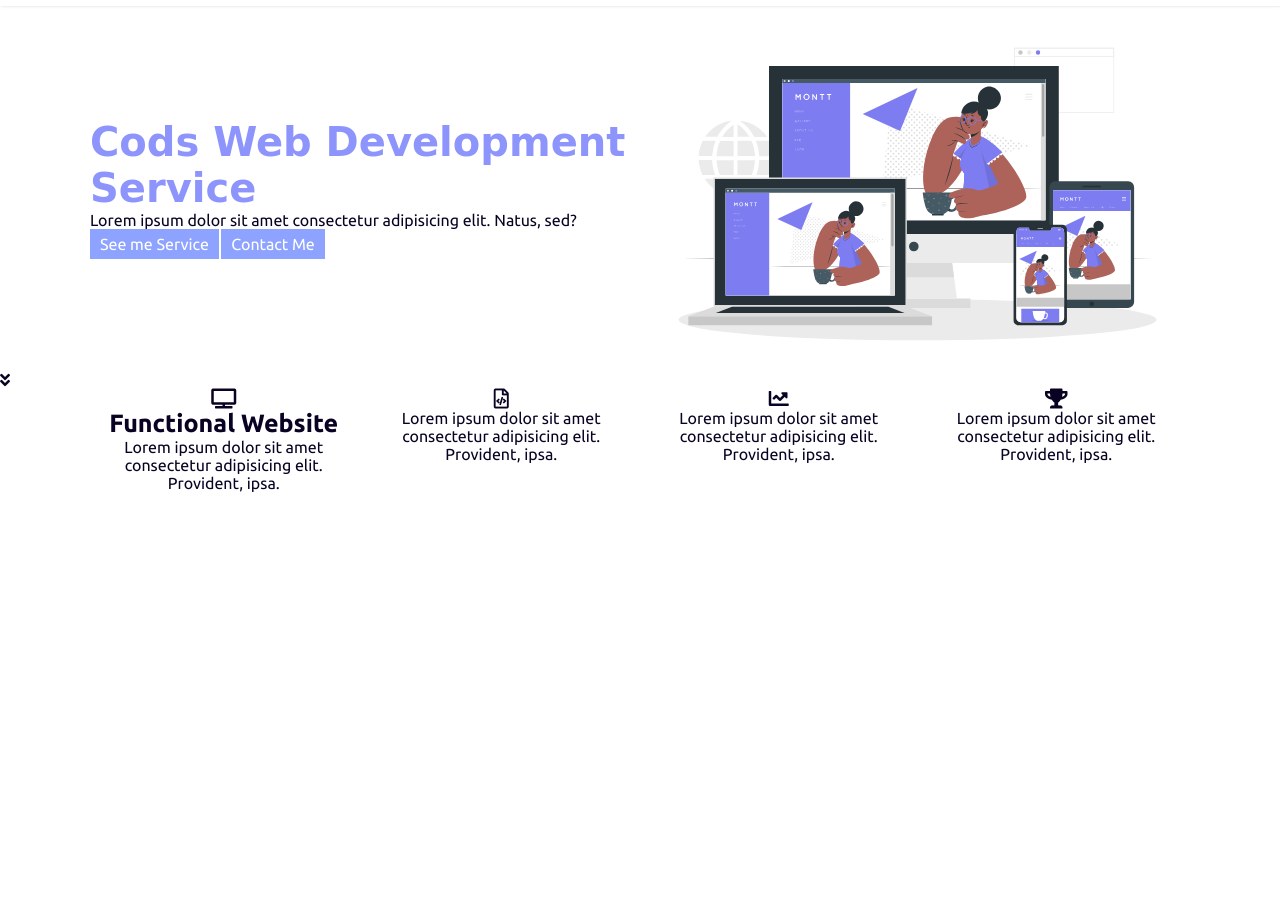
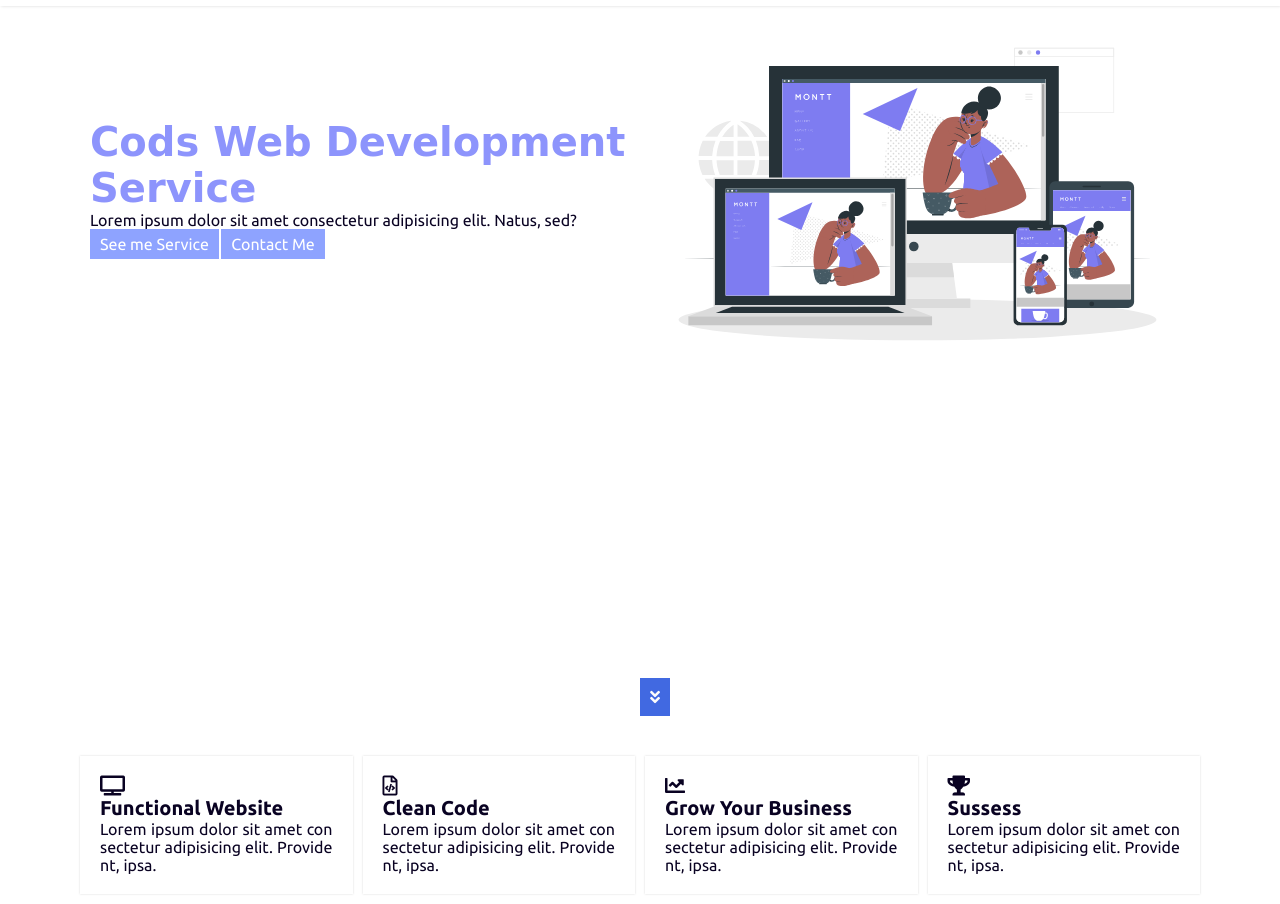
Before and after one commit to emetdas/protfolio, a website: page index.html in a window 1280 px wide. Shown: the part 54-958 px from the top of the page. Before the commit the page ends 800 px from the top, so only its background shows below. Drawn offline with Linux system fonts and the light colour scheme; a web font is replaced by a local one.

Commit message:
all code update is done

```diff
--- a/index.html
+++ b/index.html
@@ -74,29 +74,31 @@
         </div>
       </div>
       <!-- home-content-end -->
-      <a class="scroll-fature"><i class="fas fa-angle-double-down"></i></a>
+      <div class="container text-center">
+        <a href="#feature" class="scroll-fature"><i class="fas fa-angle-double-down"></i></a>
+      </div>
     </div>
     <!-- Home-end -->
     <!-- Features-start -->
-    <section class="features container grid grid-auto-fit-250 text-center">
-      <div class="feature-item">
+    <section class="features container grid grid-auto-fit-250 text-justify" id="feature">
+      <div class="feature-item box-shadow-custom p-2">
         <i class="fas fa-tv fa-2x"></i>
         <h4 class="feature-header">Functional Website</h4>
         <p>Lorem ipsum dolor sit amet consectetur adipisicing elit. Provident, ipsa.</p>
       </div>
-      <div class="feature-item">
+      <div class="feature-item box-shadow-custom p-2">
         <i class="far fa-file-code fa-2x"></i>
-        <h4 class="feature-header"></h4>
+        <h4 class="feature-header">Clean Code</h4>
         <p>Lorem ipsum dolor sit amet consectetur adipisicing elit. Provident, ipsa.</p>
       </div>
-      <div class="feature-item">
+      <div class="feature-item box-shadow-custom p-2">
         <i class="fas fa-chart-line fa-2x"></i>
-        <h4 class="feature-header"></h4>
+        <h4 class="feature-header">Grow Your Business</h4>
         <p>Lorem ipsum dolor sit amet consectetur adipisicing elit. Provident, ipsa.</p>
       </div>
-      <div class="feature-item">
+      <div class="feature-item box-shadow-custom p-2">
         <i class="fas fa-trophy fa-2x"></i>
-        <h4 class="feature-header"></h4>
+        <h4 class="feature-header">Sussess</h4>
         <p>Lorem ipsum dolor sit amet consectetur adipisicing elit. Provident, ipsa.</p>
       </div>
     </section>
--- /dev/null
+++ b/scss/_feature.scss
@@ -0,0 +1,3 @@
+.feature-header{
+    font-size: 2rem;
+}
--- a/scss/_home.scss
+++ b/scss/_home.scss
@@ -1,8 +1,16 @@
 @import url('https://fonts.googleapis.com/css2?family=Zen+Dots&display=swap');
-// .home{
-//     height: 100vh;
-// }
+.home{
+    height: 100vh;
+}
 .heading{
    text-rendering: optimizeLegibility;
    font-family: $font-fourth;
 }
+.scroll-fature{
+    cursor: pointer;
+    position: absolute;
+    bottom: 3rem;
+    color: #fcfcfc;
+    padding: 1rem;
+    background-color: royalblue;
+}
--- a/scss/_respnsivebig.scss
+++ b/scss/_respnsivebig.scss
@@ -1,5 +1,5 @@
-@media screen and (max-width: $breakpoint-big-desktop){
-    .home{
-        height: 56rem;
-    }
+@media screen and (max-width: 1140px) {
+  .home {
+    height: 56rem;
+  }
 }
--- a/scss/_reuseable.scss
+++ b/scss/_reuseable.scss
@@ -1,8 +1,21 @@
+section{
+    padding: 1rem 0 !important;
+}
 .container{
     max-width: $container;
     margin: $m-auto;
     width: calc(100% - 2rem);
     padding: 0 1rem;
+}
+.p-1{
+    padding: 1rem;
+}
+.p-2{
+    padding: 2rem;
+}
+.text-justify{
+    word-break: break-all;
+    text-align: justify;
 }
 .font-secondry{
     font-family: $font-secondry;
@@ -24,6 +37,12 @@
 .btn.btn-primary a{
     color: $white;
 }
+
+// box-shadow
+.box-shadow-custom{
+    box-shadow: 0 0 0.2rem $greysh;
+}
+// box-shadow
 .img-fit{
     width: 100%;
     height: 100%;
--- a/scss/style.scss
+++ b/scss/style.scss
@@ -5,3 +5,4 @@
 @import 'reuseable';
 @import 'home';
 @import 'respnsivebig';
+@import 'feature';
```
Also changed, not shown: css/style.css.
